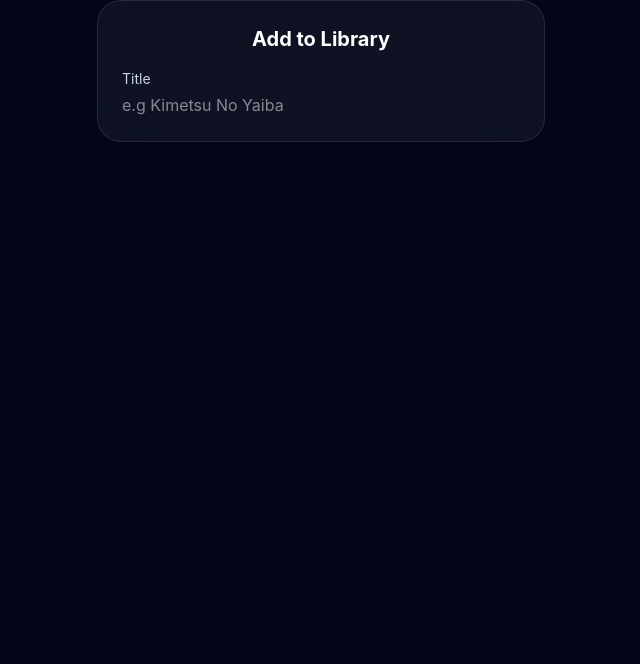
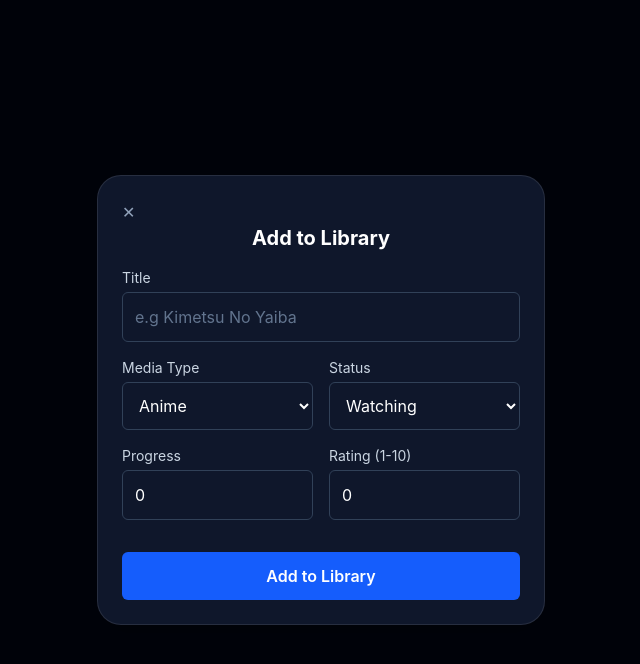
Before and after one commit to tr3ndy661/Blizz, a React (Vite) app: page /addmedia in a window 1280 px wide. Shown: the top 664 px of the page, without its empty margins (319-959 px from the left). Built offline with nearby package versions, Linux system fonts and the light colour scheme; no server answers.

Commit message:
Blizz tracker complete just one last feature to work on using buckets on supabase to store the images

```diff
--- a/src/components/AddMediaForm.jsx
+++ b/src/components/AddMediaForm.jsx
@@ -1,18 +1,75 @@
-import React from 'react'
+import { supabase } from '../supabaseClient';
+import {useState} from 'react'
 
-const AddMediaForm = () => {
+const AddMediaForm = ({onClose, fetchLibrary}) => {
+
+    const [title, setTitle] = useState('')
+
+    const [mediaType, setMediaType] = useState('anime')
+    const [status, setStatus] = useState('watching')
+
+    const [progress, setProgress] = useState(0)
+    const [rating, setRating] = useState(0)
+
+    const [isSubmitting, setIsSubmitting] = useState(false)
+
+
+    //   handeling the mediaForm
+    const addMediaForm = async (e) => {
+    e.preventDefault()
+    setIsSubmitting(true)
+
+    try {
+        const {data: {user}} = await supabase.auth.getUser()
+
+        if (!user) {
+            alert ('Login to add media')
+        return
+        }
+
+        const newEntry = {
+            user_id : user.id,
+            title : title,
+            media_type: mediaType,
+            status: status,
+            progress: parseInt(progress) || 0,
+            rating: parseInt (rating) || 0
+        }
+        const {error} = await supabase.from('library').insert([newEntry])
+
+        if (error) throw error
+
+        fetchLibrary()
+        onClose()
+
+
+    } catch (error) {
+        alert(`Error adding media: ${error.message}`)
+    } finally {
+        setIsSubmitting(false)
+    }
+
+    }
+
+
   return (
     <>
 
-    <div className="mx-auto max-w-md rounded-3xl border border-white/10 bg-white/5 p-6 backdrop-blur-xl">
+    <div className="fixed inset-0 z-50 flex items-center justify-center bg-black/60 p-4 backdrop-blur-sm">
+
+    <div className='w-full max-w-md rounded-3xl border border-white/10 bg-slate-900 p-6 shadow-xl'>
+
+
+    <button onClick={onClose} className="text-slate-400 transition-colors hover:text-white hover:cursor-pointer">✕</button>
+
 
     <form
     className="flex flex-col gap-4"
+    onSubmit={addMediaForm}
     >
         <h2 className='text-xl font-bold text-center text-white'>
             Add to Library
         </h2>
-
         {/* title */}
         <div className="flex flex-col">
 
@@ -23,9 +80,91 @@ const AddMediaForm = () => {
             <input
             type='text'
             placeholder='e.g Kimetsu No Yaiba'
+            required
+            value={title}
+            onChange={(e) => setTitle(e.target.value)}
+            className='w-full rounded-md border border-slate-700 bg-slate-900 p-3 text-white placeholder-slate-500 focus:border-blue-500 focus:outline-none'
             />
         </div>
+
+        <div className="grid grid-cols-2 gap-4">
+
+            {/* media type */}
+            <div className="flex flex-col">
+            <label className='mb-1 text-sm text-slate-300'>Media Type</label>
+
+            <select
+            className='w-full rounded-md border border-slate-700 bg-slate-900 p-3 text-white focus:border-blue-500 focus:outline-none'
+            value={mediaType}
+            onChange={(e) => setMediaType(e.target.value)}
+            >
+                <option value="anime">Anime</option>
+                <option value="manga">Manga</option>
+            </select>
+            </div>
+
+            {/* status */}
+            <div className='flex flex-col'>
+            <label className='mb-1 text-sm text-slate-300'> Status </label>
+
+            <select
+            className='w-full rounded-md border border-slate-700 bg-slate-900 p-3 text-white focus:border-blue-500 focus:outline-none'
+            value={status}
+            onChange={(e) => setStatus(e.target.value)}
+            >
+              <option value="watching">Watching</option>
+              <option value="reading">Reading</option>
+              <option value="completed">Completed</option>
+              <option value="plan_to_watch">Plan to Watch</option>
+              <option value="dropped">Dropped</option>
+            </select>
+
+            </div>
+        </div>
+
+        {/* progress input */}
+        <div className="grid grid-cols-2 gap-4">
+
+            <div className="flex flex-col">
+
+            <label
+            className='mb-1 text-sm text-slate-300'
+            >
+                Progress
+            </label>
+
+            <input
+            type="number"
+            min='0'
+            placeholder='0'
+            className='w-full rounded-md border border-slate-700 bg-slate-900 p-3 text-white focus:border-slate-500 focus:outline-none'
+            value={progress}
+            onChange={(e) => {setProgress(e.target.value)}}
+            />
+            </div>
+
+            {/* rating */}
+            <div className="flex flex-col">
+            <label className='mb-1 text-sm text-slate-300'> Rating (1-10)</label>
+            <input
+            type="number"
+            min='1'
+            max='10'
+            placeholder='-'
+            className="w-full rounded-md border border-slate-700 bg-slate-900 p-3 text-white placeholder-slate-500 focus:border-blue-500 focus:outline-none"
+            value={rating}
+            onChange={(e) => setRating (e.target.value)}
+            />
+            </div>
+        </div>
+
+        <button
+        type='submit'
+        className="mt-4 w-full rounded-md bg-blue-600 p-3 font-semibold text-white transition-all duration-300 hover:cursor-pointer hover:bg-blue-700"        >
+            {isSubmitting ? 'Saving...' : 'Add to Library'}
+        </button>
     </form>
+        </div>
     </div>
 
     </>
--- a/src/components/Dashboard.jsx
+++ b/src/components/Dashboard.jsx
@@ -1,6 +1,7 @@
 import { useNavigate } from 'react-router-dom'
 import { supabase } from '../supabaseClient';
-import { useState, useEffect } from 'react'
+import { useState, useEffect, use } from 'react'
+import AddMediaForm from './AddMediaForm';
 
 const Dashboard = () => {
   const navigate = useNavigate()
@@ -14,6 +15,33 @@ const Dashboard = () => {
   const [editing, setIsEditing] = useState (false)
   const [editUsername, setEditUsername] = useState('')
   const [editBio, setEditBio] = useState('')
+
+//   handeling the display of the AddForm
+
+  const [showAddForm, setShowAddForm] = useState(false)
+
+//   usestates for library
+  const [library,setLibrary] = useState ([])
+
+  const fetchLibrary = async () => {
+  const { data: { user } } = await supabase.auth.getUser();
+    if (!user) {
+        return
+    }
+
+    const {data, error} = await supabase
+    .from('library')
+    .select('*')
+    .eq('user_id', user.id)
+    .order('created_at', {ascending: false})
+
+    if (!error && data) {
+        setLibrary(data)
+    }
+}
+  useEffect (() => {
+      fetchLibrary()
+    }, [])
 
 //   handeling profile update
   const updateProfile = async (e) => {
@@ -172,11 +200,47 @@ const Dashboard = () => {
           <h2 className="mb-4 text-xl font-bold">My Library</h2>
 
 
-          <p className="text-slate-400">No series tracked yet.</p>
+        <div className="flex flex-col gap-3">
+        {library.length === 0 ? (
+            <p className="text-slate-400">No series tracked yet.</p>
+        ) : (
+            library.map((item) => (
+            <div
+                key={item.id}
+                className="flex items-center justify-between rounded-xl bg-slate-900/50 p-4 border border-slate-800"
+            >
+                <div>
+                <h3 className="font-bold text-white">{item.title}</h3>
+                <p className="text-xs text-slate-400 uppercase tracking-wider">
+                    {item.media_type} • {item.status}
+                </p>
+                </div>
+
+                <div className="flex items-center gap-4 text-sm">
+                <div className="flex flex-col items-end">
+                    <span className="text-slate-500">Progress</span>
+                    <span className="font-semibold text-blue-400">{item.progress}</span>
+                </div>
+                <div className="flex flex-col items-end">
+                    <span className="text-slate-500">Rating</span>
+                    <span className="font-semibold text-yellow-500">{item.rating}/10</span>
+                </div>
+                </div>
+            </div>
+            ))
+        )}
+        </div>
+
           <br />
         <button
         className='rounded-xs bg-white/10 px-4 py-2 text-sm font-semibold text-white transition-all duration-300 hover:bg-blue-500 hover:cursor-pointer flex '
+        onClick={() => {
+            setShowAddForm(true)
+        }}
         >Add New +</button>
+        {showAddForm && (
+            <AddMediaForm onClose={() => setShowAddForm(false)} fetchLibrary={fetchLibrary}/>
+        )}
         </div>
 
       </div>
```
